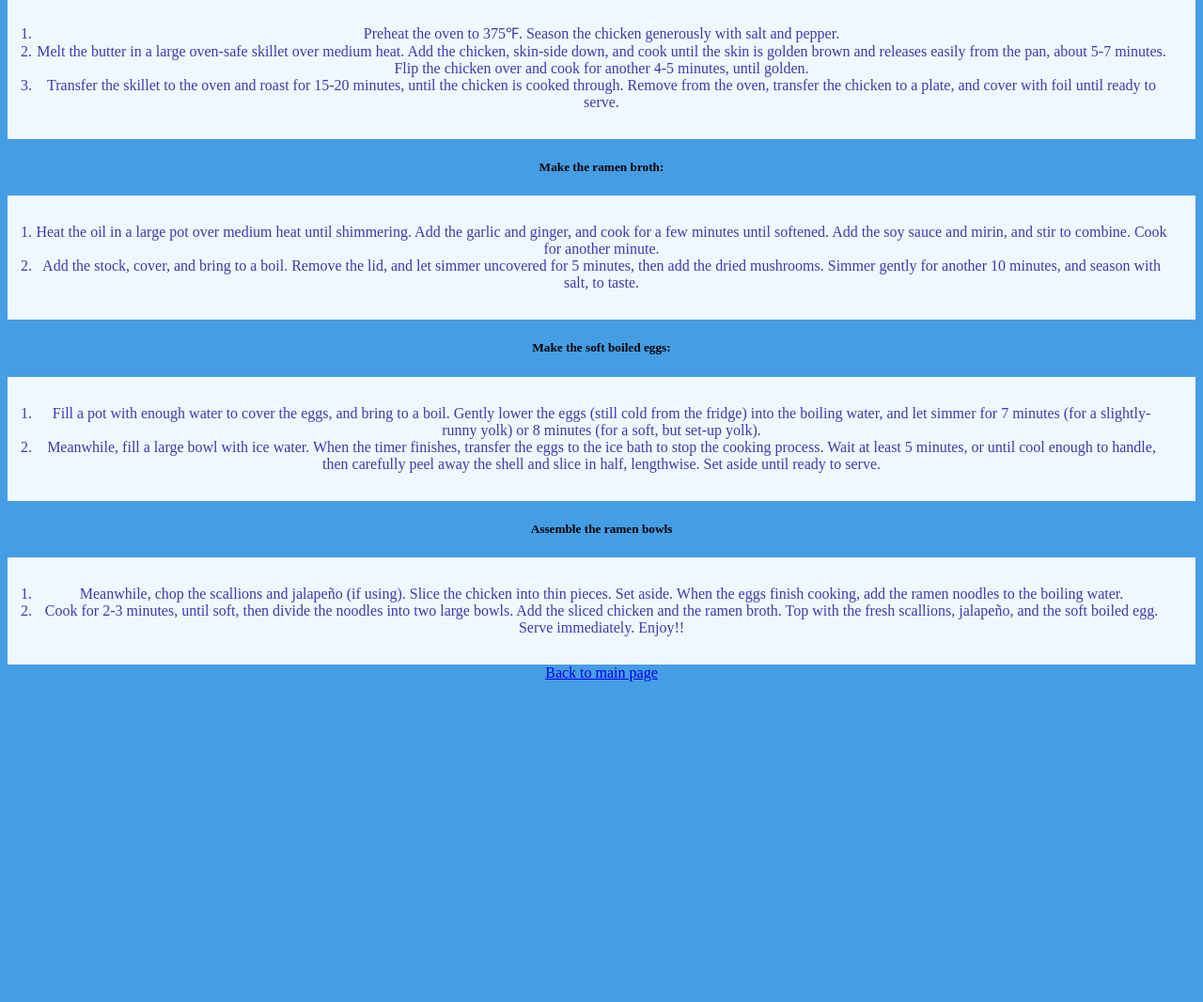
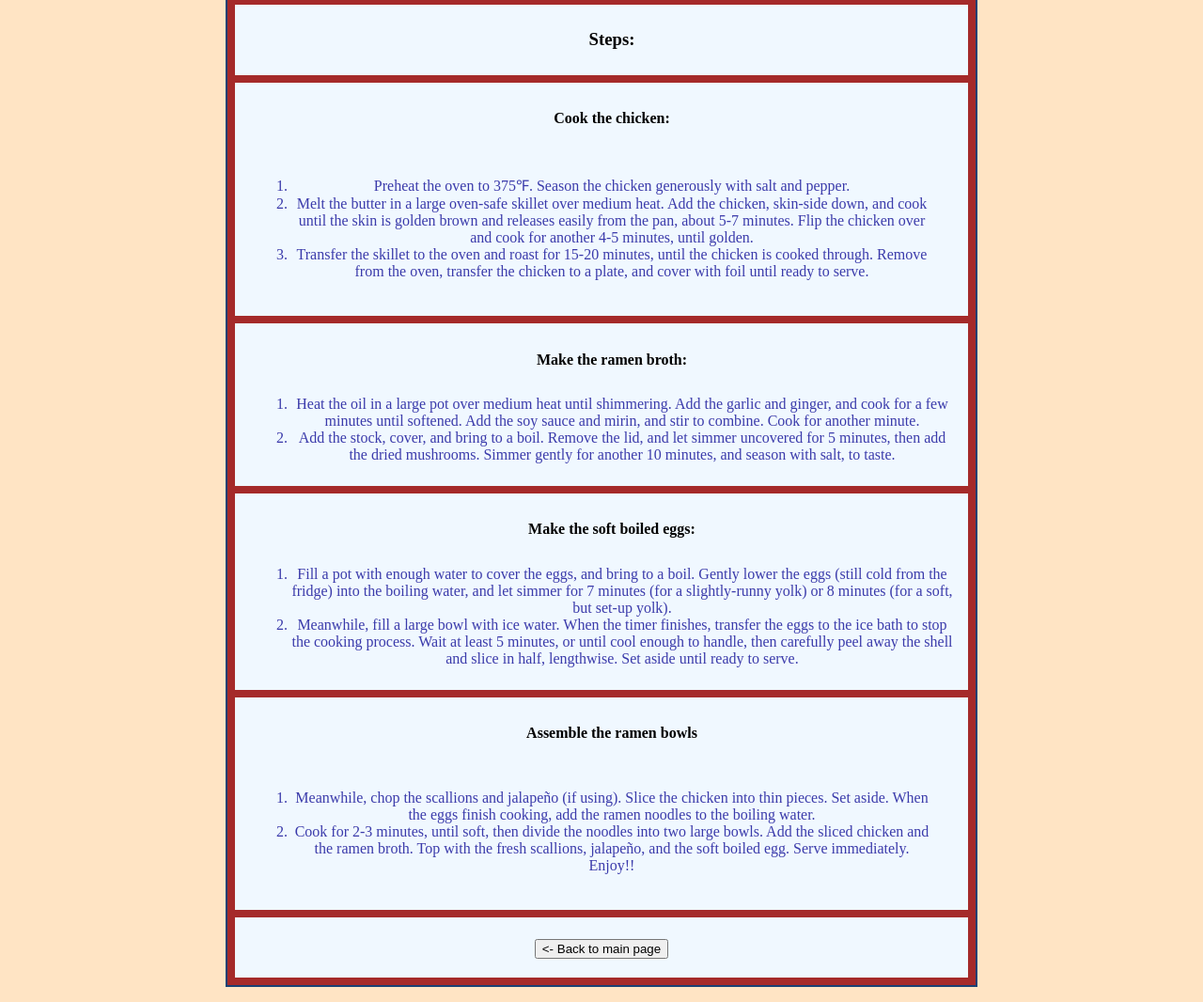
Before and after one commit to calbel60/odin-recipes, a plain HTML site: page recipes/ramen.html in a window 1280 px wide. Shown: the part 695-1761 px from the top of the page at 94% size. Before the commit the page ends 1428 px from the top, so only its background shows below. Drawn offline with Linux system fonts and the light colour scheme.

Commit message:
Style ramen.html

```diff
--- a/recipes/ramen.html
+++ b/recipes/ramen.html
@@ -7,11 +7,15 @@
     <link rel="stylesheet" href="../styles.css">
 </head>
 <body>
+    <div class="content">
         <h1>Quick Homemade Ramen</h1>
-    <img src="../images/Homemade-Ramen-3-3.jpg" alt="Steamy bowl of ramen" width="310">
+        <div class="middle"><img src="../images/Homemade-Ramen-3-3.jpg" alt="Steamy bowl of ramen" width="310"></div>
+        <div class="middle">
             <h3>Description:</h3>
             <h5>Homemade, yummy, and easy!</h5>
-    <h4>Ingredients:</h4>
+        </div>
+        <div class="middle">
+            <h3>Ingredients:</h4>
         <ul>
             <li class="list">2 chicken breasts (boneless, skin-on)</li>
             <li class="list">kosher salt and freshly-ground black pepper, to season</li>
@@ -29,28 +33,41 @@
             <li class="list">2 (3 oz) packs dried ramen noodles</li>
             <li class="list">optional: fresh jalapeño or chili slices, <em>for serving</em></li>
         </ul>
-    <h4>Steps:</h4>
-    <h5>Cook the chicken:</h5>
+        </div>
+        <div class="middle">
+            <h3>Steps:</h4>
+        </div>
+        <div class="middle">
+            <h4>Cook the chicken:</h5>
+
         <ol>
             <li class="list">Preheat the oven to 375℉. Season the chicken generously with salt and pepper.</li>
             <li class="list">Melt the butter in a large oven-safe skillet over medium heat. Add the chicken, skin-side down, and cook until the skin is golden brown and releases easily from the pan, about 5-7 minutes. Flip the chicken over and cook for another 4-5 minutes, until golden.</li>
             <li class="list">Transfer the skillet to the oven and roast for 15-20 minutes, until the chicken is cooked through. Remove from the oven, transfer the chicken to a plate, and cover with foil until ready to serve.</li>
         </ol>
-    <h5>Make the ramen broth:</h5>
-    <ol>
+        </div>
+        <div class="middle">
+            <h4>Make the ramen broth:</h5>
+        <ol class="middle">
             <li class="list">Heat the oil in a large pot over medium heat until shimmering. Add the garlic and ginger, and cook for a few minutes until softened. Add the soy sauce and mirin, and stir to combine. Cook for another minute.</li>
             <li class="list">Add the stock, cover, and bring to a boil. Remove the lid, and let simmer uncovered for 5 minutes, then add the dried mushrooms. Simmer gently for another 10 minutes, and season with salt, to taste.</li>
         </ol>
-    <h5>Make the soft boiled eggs:</h5>
-    <ol>
+        </div>
+        <div class="middle">
+            <h4>Make the soft boiled eggs:</h5>
+        <ol class="middle">
             <li class="list">Fill a pot with enough water to cover the eggs, and bring to a boil. Gently lower the eggs (still cold from the fridge) into the boiling water, and let simmer for 7 minutes (for a slightly-runny yolk) or 8 minutes (for a soft, but set-up yolk).</li>
             <li class="list">Meanwhile, fill a large bowl with ice water. When the timer finishes, transfer the eggs to the ice bath to stop the cooking process. Wait at least 5 minutes, or until cool enough to handle, then carefully peel away the shell and slice in half, lengthwise. Set aside until ready to serve.</li>
         </ol>
-    <h5>Assemble the ramen bowls</h5>
+        </div>
+        <div class="middle">
+            <h4>Assemble the ramen bowls</h5>
             <ol>
                 <li class="list">Meanwhile, chop the scallions and jalapeño (if using). Slice the chicken into thin pieces. Set aside. When the eggs finish cooking, add the ramen noodles to the boiling water.</li>
                 <li class="list">Cook for 2-3 minutes, until soft, then divide the noodles into two large bowls. Add the sliced chicken and the ramen broth. Top with the fresh scallions, jalapeño, and the soft boiled egg. Serve immediately. Enjoy!!</li>
             </ol>
-    <a href="../index.html">Back to main page</a>
+        </div>
+        <div class="link"><a href="../index.html"><button><- Back to main page</button></a></div>
+    </div>
 </body>
 </html>
--- a/styles.css
+++ b/styles.css
@@ -5,7 +5,7 @@
 body {
     font-family: 'Times New Roman', Times, serif;
     text-align: center;
-    background-color: rgb(69, 157, 228);
+    background-color: bisque;
 }
 
 .content {
@@ -16,11 +16,11 @@ body {
     border:2px rgb(24, 64, 116) solid;
 }
 
-.image {
+.middle {
     margin-bottom: 8px;
     padding: 8px;
     background-color: aliceblue;
-
+    padding-left: 30px
 }
 
 h1 {
@@ -38,3 +38,15 @@ ul, ol{
     padding: 30px;
     margin: 0
 }
+
+.link {
+    background-color: aliceblue;
+    color: cyan ;
+    padding: 20px;
+    font-size: 20px;
+}
+
+.box {
+    padding: 8px;
+    border: 2px solid black
+}
```
Also changed, not shown: index.html (+4 -4 lines). Lines whose indentation alone changed are shown as unchanged.
